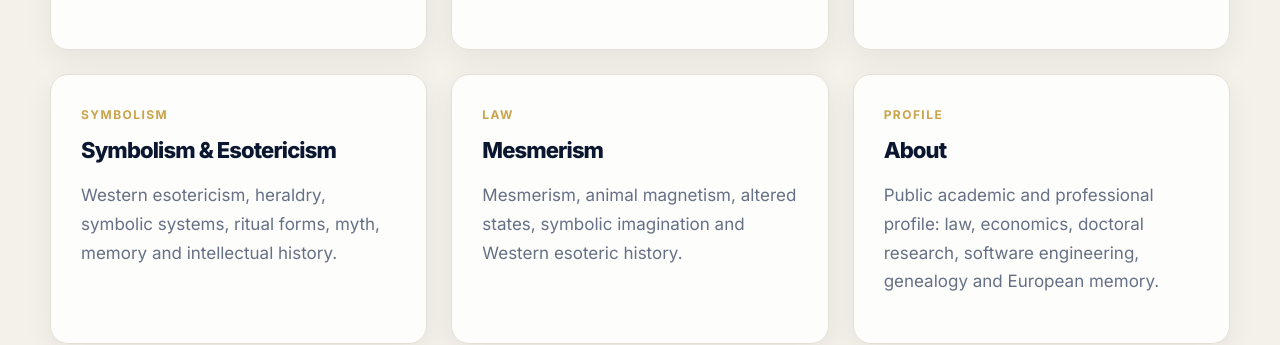
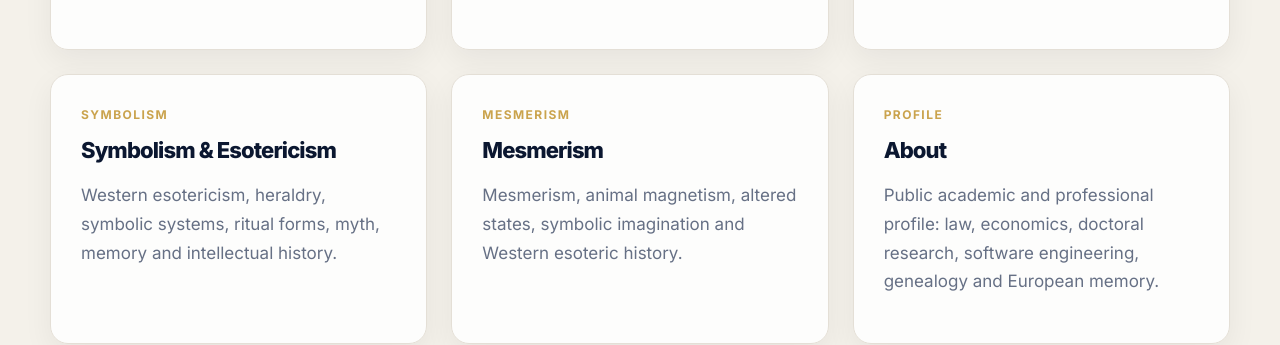
Before and after one commit to Codice99/mensur.org, a Jekyll site: the page built from index.md, in a window 1280 px wide and 900 px high, scrolled down 1325 px. Shown: the part 153-498 px from the top of the window. Built offline with Jekyll 4.4.1, drawn with Linux system fonts in a browser that asks for light colours.

Commit message:
Final cleanup of navigation and Mesmerism label

```diff
--- a/_layouts/default.html
+++ b/_layouts/default.html
@@ -12,12 +12,12 @@
   <link rel="shortcut icon" href="/favicon.ico?v=fixed-shield-1">
   <link rel="apple-touch-icon" href="/assets/images/apple-touch-icon.png?v=fixed-shield-1">
 
-  <link rel="stylesheet" href="/assets/css/home-clean-v2.css?v=about-professional-clean-v1">
+  <link rel="stylesheet" href="/assets/css/home-clean-v2.css?v=final-cleanup-nav-law-v1">
 </head>
 <body class="{% if page.url == '/' %}home-page{% else %}inner-page{% endif %}">
   <header class="topbar">
   <a class="brand" href="/">
-    <img class="brand-logo" src="/assets/images/mensur-shield-header.png?v=search-final-nav" alt="Mensur shield">
+    <img class="brand-logo" src="/assets/images/mensur-shield-header.png?v=final-clean-nav" alt="Mensur shield">
     <span>Mensur<sup class="brand-symbol">™</sup></span>
   </a>
 
--- a/index.md
+++ b/index.md
@@ -64,7 +64,7 @@ title: Home
       </article>
 
       <article class="clean-feature-card">
-        <p class="clean-card-kicker">Law</p>
+        <p class="clean-card-kicker">Mesmerism</p>
         <h3>Mesmerism</h3>
         <p>
           Mesmerism, animal magnetism, altered states, symbolic imagination and Western esoteric history.
```
